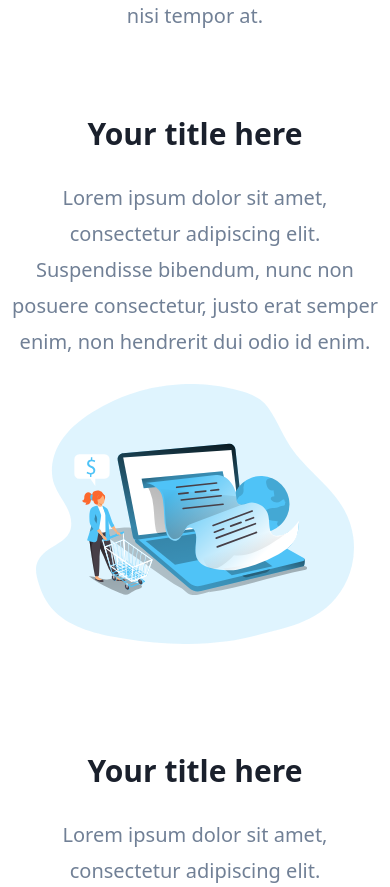
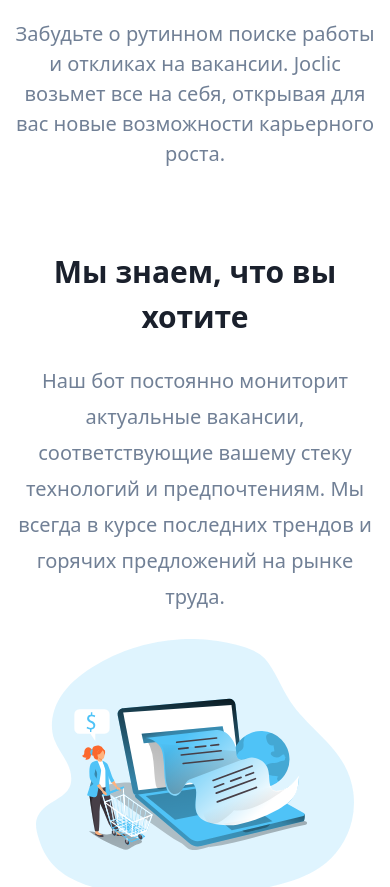
Before and after one commit to litury/joclic-MERN-app, a Next.js app: page / in a window 390 px wide. Shown: the part 877-1764 px from the top of the page. Built offline with nearby package versions, Linux system fonts and the light colour scheme.

Commit message:
first commit

```diff
--- a/next.config.js
+++ b/next.config.js
@@ -15,9 +15,9 @@ module.exports = withBundleAnalyzer({
   // So, the source code is "basePath-ready".
   // You can remove `basePath` if you don't need it.
   reactStrictMode: true,
-  distDir: "build",
-  output: 'export',
-  images: {
-    unoptimized: true,
-  },
+  // distDir: "build",
+  // output: 'export',
+  // images: {
+  //   unoptimized: true,
+  // },
 });
--- a/package.json
+++ b/package.json
@@ -14,11 +14,13 @@
     "prepare": "husky install"
   },
   "dependencies": {
+    "antd": "^5.17.3",
     "classnames": "^2.5.1",
     "next": "^14.1.0",
     "next-seo": "^6.4.0",
     "react": "^18.2.0",
     "react-dom": "^18.2.0",
+    "react-icons": "^5.2.1",
     "styled-jsx-plugin-postcss": "^4.0.1"
   },
   "devDependencies": {
--- a/src/hero/HeroOneButton.tsx
+++ b/src/hero/HeroOneButton.tsx
@@ -9,6 +9,7 @@ type IHeroOneButtonProps = {
 
 const HeroOneButton = (props: IHeroOneButtonProps) => (
   <header className="text-center">
+
     <h1 className="whitespace-pre-line text-5xl font-bold leading-hero text-gray-900">
       {props.title}
     </h1>
--- /dev/null
+++ b/src/templates/Roadmap.tsx
@@ -0,0 +1,61 @@
+import React from 'react';
+import { Timeline, Typography } from 'antd';
+import { ClockCircleOutlined } from '@ant-design/icons';
+
+const { Title, Paragraph } = Typography;
+
+const RoadmapSection = () => {
+    return (
+        <div className="bg-gray-100 py-12">
+            <div className="container mx-auto px-4">
+                <Title level={2} className="text-center text-3xl font-bold mb-8">
+                    Дорожная карта
+                </Title>
+                <Paragraph className="text-center text-gray-600 mb-12">
+                    Ознакомьтесь с нашей дорожной картой, чтобы узнать о текущем статусе разработки, достижениях и планах на будущее.
+                </Paragraph>
+
+                <div className="flex flex-col md:flex-row justify-center animate-fade-in">
+                    <Timeline mode="alternate" className="md:mr-8">
+                        <Timeline.Item>
+                            <Typography.Text mark className="text-lg font-semibold">
+                                Уже сделано
+                            </Typography.Text>
+                            <ul className="list-disc ml-4">
+                                <li className="text-gray-700">Создание базового функционала приложения для автоматической отправки откликов</li>
+                                <li className="text-gray-700">Интеграция с популярными сайтами по поиску вакансий</li>
+                                <li className="text-gray-700">Возможность создания и редактирования резюме</li>
+                            </ul>
+                        </Timeline.Item>
+
+                        <Timeline.Item color="green">
+                            <Typography.Text mark className="text-lg font-semibold">
+                                Текущая разработка
+                            </Typography.Text>
+                            <ul className="list-disc ml-4">
+                                <li className="text-gray-700">Улучшение алгоритмов подбора вакансий</li>
+                                <li className="text-gray-700">Расширение базы доступных вакансий</li>
+                                <li className="text-gray-700">Оптимизация процесса отправки откликов</li>
+                            </ul>
+                        </Timeline.Item>
+
+                        <Timeline.Item dot={<ClockCircleOutlined style={{ fontSize: '16px' }} />}>
+                            <Typography.Text mark className="text-lg font-semibold">
+                                Скоро
+                            </Typography.Text>
+                            <ul className="list-disc ml-4">
+                                <li className="text-gray-700">Подключение новых сайтов для поиска вакансий: career.habr.com и getmatch.ru</li>
+                                <li className="text-gray-700">Интеграция агрегатора телеграм-каналов с вакансиями</li>
+                                <li className="text-gray-700">Разработка AI-сопровождения с использованием Claude API для создания сопроводительных писем</li>
+                                <li className="text-gray-700">Лидерборд приглашений и отказов</li>
+                                <li className="text-gray-700">Запуск мем-койна $JOC</li>
+                            </ul>
+                        </Timeline.Item>
+                    </Timeline>
+                </div>
+            </div>
+        </div>
+    );
+};
+
+export {RoadmapSection};
--- a/src/templates/VerticalFeatures.tsx
+++ b/src/templates/VerticalFeatures.tsx
@@ -3,25 +3,25 @@ import { Section } from '../layout/Section';
 
 const VerticalFeatures = () => (
     <Section
-    title="Your title here"
-    description="Lorem ipsum dolor sit amet, consectetur adipiscing elit. Phasellus malesuada nisi tellus, non imperdiet nisi tempor at."
+        title="Как работает наш секретный рецепт успеха?"
+        description="Забудьте о рутинном поиске работы и откликах на вакансии. Joclic возьмет все на себя, открывая для вас новые возможности карьерного роста."
     >
       <VerticalFeatureRow
-      title="Your title here"
-      description="Lorem ipsum dolor sit amet, consectetur adipiscing elit. Suspendisse bibendum, nunc non posuere consectetur, justo erat semper enim, non hendrerit dui odio id enim."
+          title="Мы знаем, что вы хотите"
+          description="Наш бот постоянно мониторит актуальные вакансии, соответствующие вашему стеку технологий и предпочтениям. Мы всегда в курсе последних трендов и горячих предложений на рынке труда."
           image="/assets/images/feature.svg"
           imageAlt="First feature alt text"
       />
       <VerticalFeatureRow
-      title="Your title here"
-      description="Lorem ipsum dolor sit amet, consectetur adipiscing elit. Suspendisse bibendum, nunc non posuere consectetur, justo erat semper enim, non hendrerit dui odio id enim."
+          title="Автоматизация на высшем уровне"
+          description="Забудьте о рутинном отклике на вакансии. Joclic автоматически отправляет профессиональные отклики от вашего имени, повышая шансы на успех. Больше никакой утомительной работы – только результаты."
           image="/assets/images/feature2.svg"
           imageAlt="Second feature alt text"
           reverse
       />
       <VerticalFeatureRow
-      title="Your title here"
-      description="Lorem ipsum dolor sit amet, consectetur adipiscing elit. Suspendisse bibendum, nunc non posuere consectetur, justo erat semper enim, non hendrerit dui odio id enim."
+          title="Ваш личный индекс успеха"
+          description="Мы собираем и анализируем данные о ваших откликах, приглашениях и отказах. На основе этой информации мы рассчитываем ваш JOCindex – уникальный показатель, отражающий вашу востребованность на рынке труда."
           image="/assets/images/feature3.svg"
           imageAlt="Third feature alt text"
       />
```
Also changed, not shown: 1 other file (tests, documents, lock files or other folders). Lines whose indentation alone changed are shown as unchanged.
